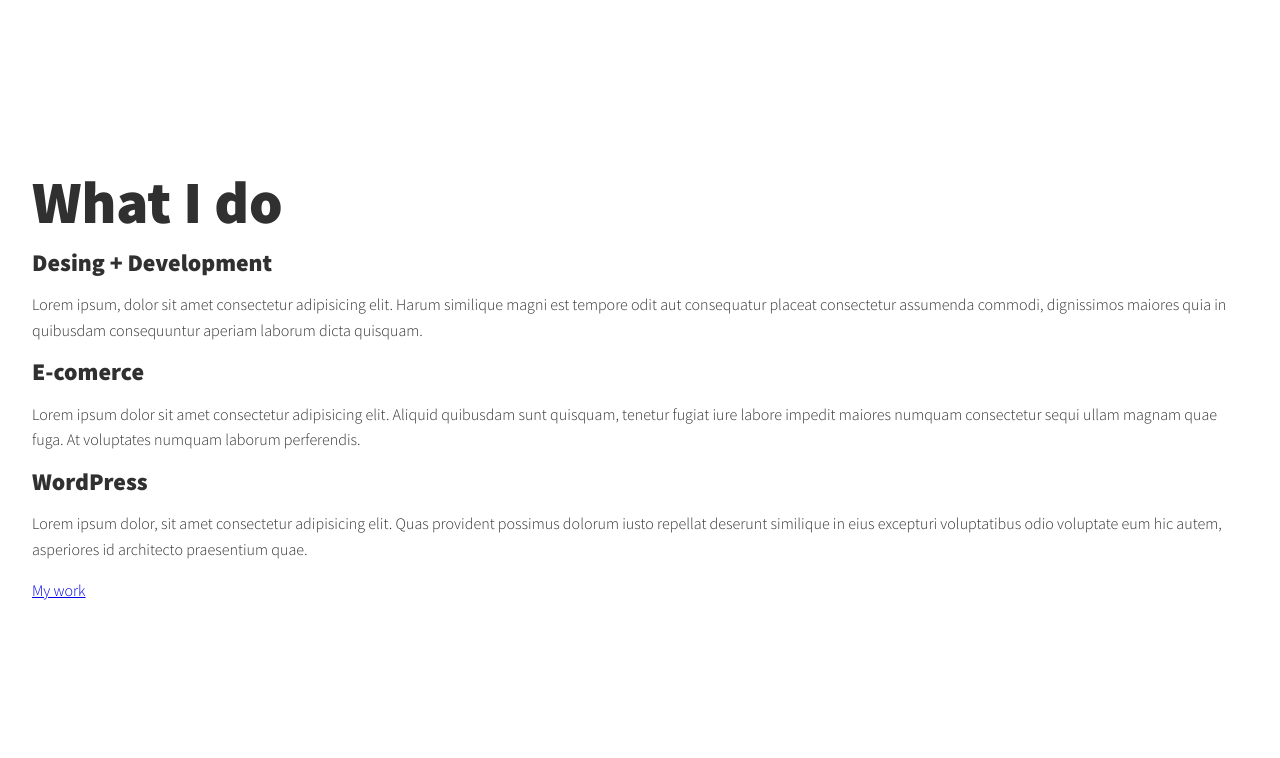
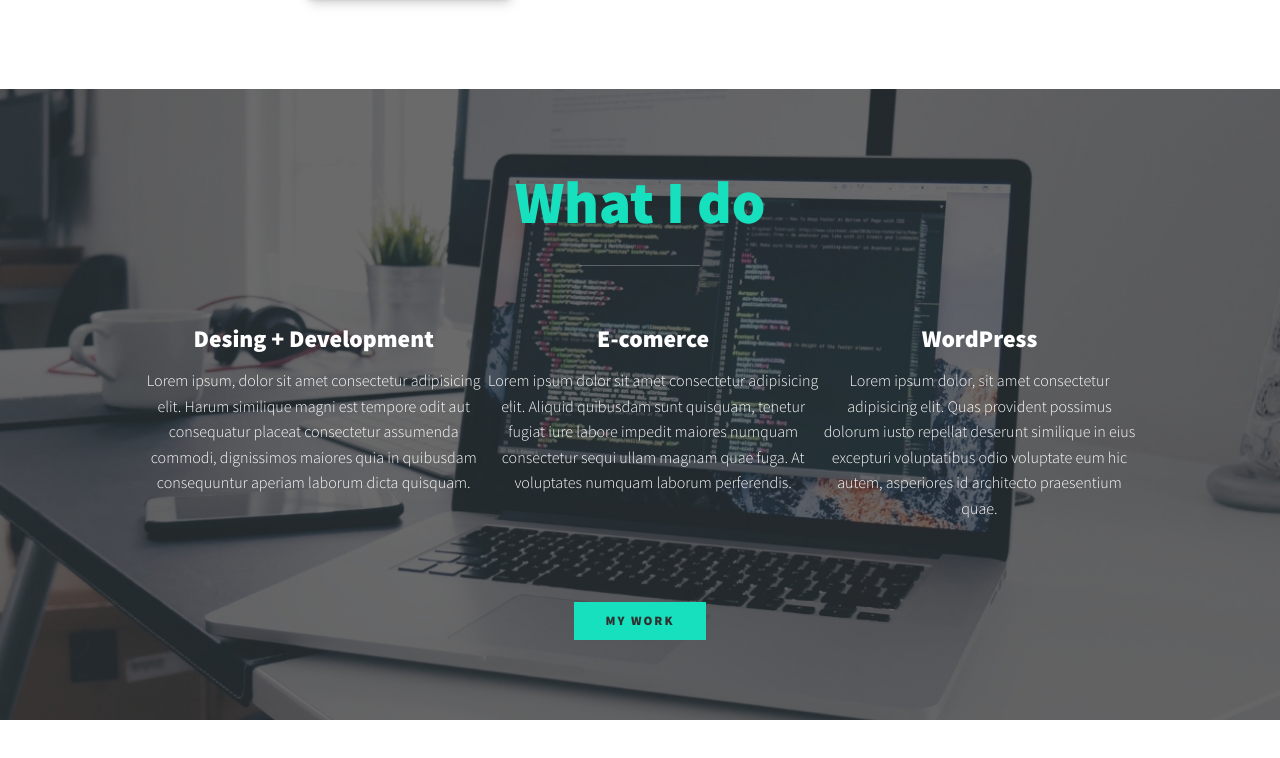
Before and after one commit to DanielJrPuente/PortfolioWeb, a website: page index.html in a window 1280 px wide. Shown: the part 362-1120 px from the top of the page. Drawn offline with nearby package versions, Linux system fonts and the light colour scheme.

Commit message:
Styling the services section

```diff
--- a/src/scss/app.scss
+++ b/src/scss/app.scss
@@ -2,3 +2,4 @@
 @use "base";
 @use 'header';
 @use 'home';
+@use 'myServices';
--- a/src/scss/base/_base.scss
+++ b/src/scss/base/_base.scss
@@ -24,6 +24,29 @@ img{
 }
 
 strong {font-weight: v.$fw-bold;}
+
+:focus {
+    outline: 3px solid v.$clr-accent;
+    outline-offset: 3px;
+}
+
+.btn {
+    display: inline-block;
+    padding: .5em 2.5em;
+    background: v.$clr-accent;
+    color: v.$clr-dark;
+    text-decoration: none;
+    cursor: pointer;
+    font-size: .8rem;
+    text-transform: uppercase;
+    letter-spacing: 2px;
+    font-weight: v.$fw-bold;
+    transition: transform 200ms ease-in-out;
+}
+
+.btn:hover{
+    transform: scale(1.1);
+}
 
 
 // typografhy
--- a/src/scss/home/_home.scss
+++ b/src/scss/home/_home.scss
@@ -2,6 +2,14 @@
 
 .intro {
     position: relative;
+}
+
+.intro__img {
+    box-shadow: v.$bs;
+}
+
+.section__subtitle--intro {
+    display: inline-block;
 }
 
 @media (min-width: 600px){
@@ -9,7 +17,7 @@
         display: grid;
         width: min-content;
         margin: 0 auto;
-        //grid-column-gap: 1em;
+        grid-column-gap: 1em;
         grid-template-areas:
             "img title"
             "img subtitle";
--- /dev/null
+++ b/src/scss/myServices/_index.scss
@@ -0,0 +1 @@
+@forward 'myServices';
--- /dev/null
+++ b/src/scss/myServices/_myServices.scss
@@ -0,0 +1,46 @@
+@use 'variables' as v;
+
+.my-services {
+    background-color: v.$clr-dark;
+    background-image: url(../../../img/services-bg.jpg);
+    background-size: cover;
+    color: v.$clr-light;
+    text-align: center;
+}
+
+.section__title--services {
+    color: v.$clr-accent;
+    position: relative;
+}
+
+.section__title--services::after {
+    content: '';
+    display: block;
+    width: 2em;
+    height: 1px;
+    margin: 0.5em auto 1em;
+    background: v.$clr-light;
+    opacity: 0.25;
+}
+
+.services {
+    margin-bottom: 4em;
+}
+
+.service {
+    max-width: 500px;
+    margin: 0 auto;
+}
+
+@media (min-width: 600px){
+    .services {
+        display: flex;
+        max-width: 1000px;
+        margin-left: auto;
+        margin-right: auto;
+    }
+
+    .service + .services {
+        margin-left: 2em;
+    }
+}
--- a/src/scss/variables/_variables.scss
+++ b/src/scss/variables/_variables.scss
@@ -14,6 +14,9 @@ $fs-h2: 2.25rem;
 $fs-h3: 1.25rem;
 $fs-body: 1rem;
 
+$bs: 0.25em 0.25em 0.75em rgba(0,0,0,.25),
+    0.125em 0.125em 0.25em rgba(0,0,0,.15);
+
 
 @media (min-width: 800px) {
     $fs-h1: 4.5rem;
```
Also changed, not shown: build/css/app.css, img/dev-jane-01.jpg.
